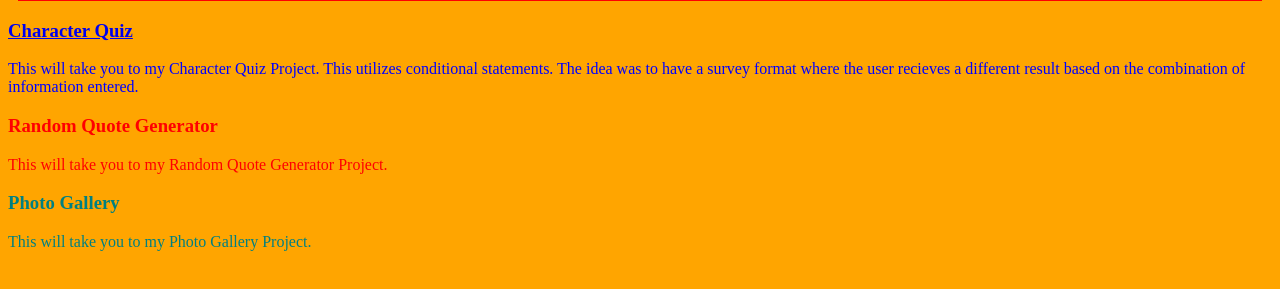
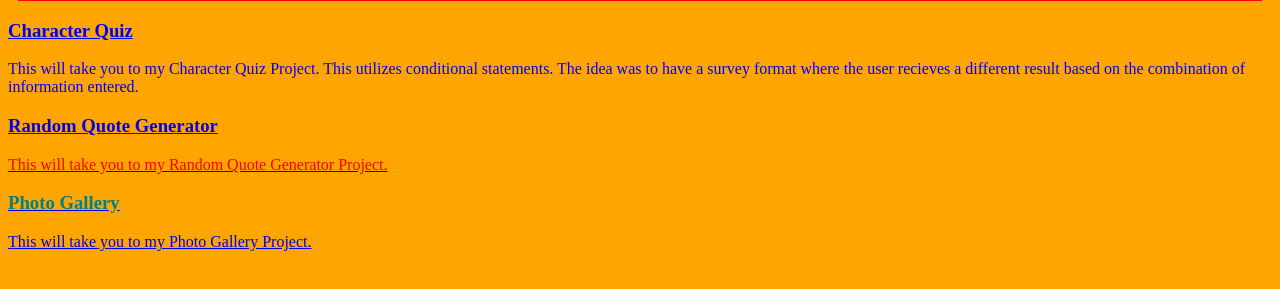
Before and after one commit to pizzafan37/pizzafan37.github.io, a plain HTML site: page index.html in a window 1280 px wide. Shown: the part 139-428 px from the top of the page. Drawn offline with Linux system fonts and the light colour scheme.

Commit message:
Update index.html

```diff
--- a/index.html
+++ b/index.html
@@ -14,10 +14,10 @@
         <h3 class="project1"><a href="https://pizzafan37.github.io/Character-Quiz-Project/" target="_blank">Character Quiz</a></h3>
 
         <p class="project1">This will take you to my Character Quiz Project. This utilizes conditional statements. The idea was to have a survey format where the user recieves a different result based on the combination of information entered.</p>
-        <h3 class="project2">Random Quote Generator</h3>
+        <h3 class="project2"><a href="https://pizzafan37.github.io/Random-Quote-Generator/" target="_blank">Random Quote Generator</h3>
             <p class="project2">This will take you to my Random Quote Generator Project.</p>
             <h3 class="project3">Photo Gallery</h3>
-            <p class="project3">This will take you to my Photo Gallery Project.</p>
+            <p class="project3"><a href="https://pizzafan37.github.io/Photo-Gallery-Project/" target="_blank">This will take you to my Photo Gallery Project.</p>
         </div>
     </body>
 </html>
```
